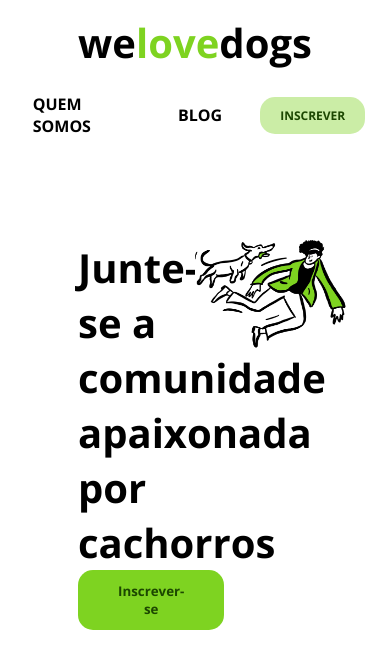
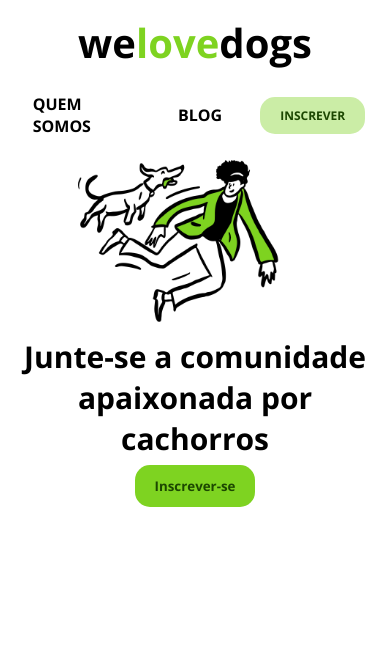
Before and after one commit to LucasDSL/We-Love-Dogs-website, a plain HTML site: page index.html in a window 390 px wide. Drawn offline with nearby package versions, Linux system fonts and the light colour scheme.

Commit message:
Responsive index

```diff
--- a/index.html
+++ b/index.html
@@ -20,12 +20,12 @@
         </nav>
     </header>
 
-    <main>
+    <main class="container">
         <div>
             <p>Junte-se a comunidade apaixonada por cachorros</p>
             <a href="./pages/inscricao.html"><button id="btn-inscrever-se">Inscrever-se</button></a>
         </div>
-        <div><img src="./images/Figure1.jpg" alt="Pessoa brincando com cachorro "></div>
+        <img src="./images/Figure1.jpg" alt="Pessoa brincando com cachorro ">
     </main>
 </body>
 </html>
--- a/styles/index.css
+++ b/styles/index.css
@@ -1,33 +1,47 @@
-html{
-    font-size: 62.5%;
-}
-
 main{
     display: flex;
-    flex-direction: row;
-    justify-content: center;
+    flex-direction: column-reverse;
+    text-align: center;
     align-items: center;
+    width: 80%;
+}
+main > div{
+    display: flex;
+    flex-direction: column;
+    font-size: 3rem;
     font-weight: 700;
-    font-size: 4rem;
 }
-
-main div{
-    padding: 8rem 0rem;
-    width: 30vw;
-    height: 45vh;
-}
-
 #btn-inscrever-se{
-    border: none;
     background-color: #7ED321;
     border-radius: 1.5rem;
     color: #1C4701;
-    padding: 1.2rem 4rem;
+    padding: 1.2rem 2rem;
     font-weight: 700;
     cursor: pointer;
+    align-self: center;
+}
+main > img{
+    width: 60vw;
 }
 
-main img{
-    width: 45vw;
-    height: 30vw;
+@media (min-width: 768px){
+    main{
+        flex-direction: row;
+        justify-content: center;
+        width: 80%;
+    }
+    main > img{
+        width: 45vw;
+    }
 }
+@media (min-width: 1000px){
+    main{
+        padding: 3rem;
+        justify-content: space-between;
+    }
+    main > div{
+        width: 40vw;
+        font-size: 4rem;
+        gap: 2rem;
+    }
+}
```
